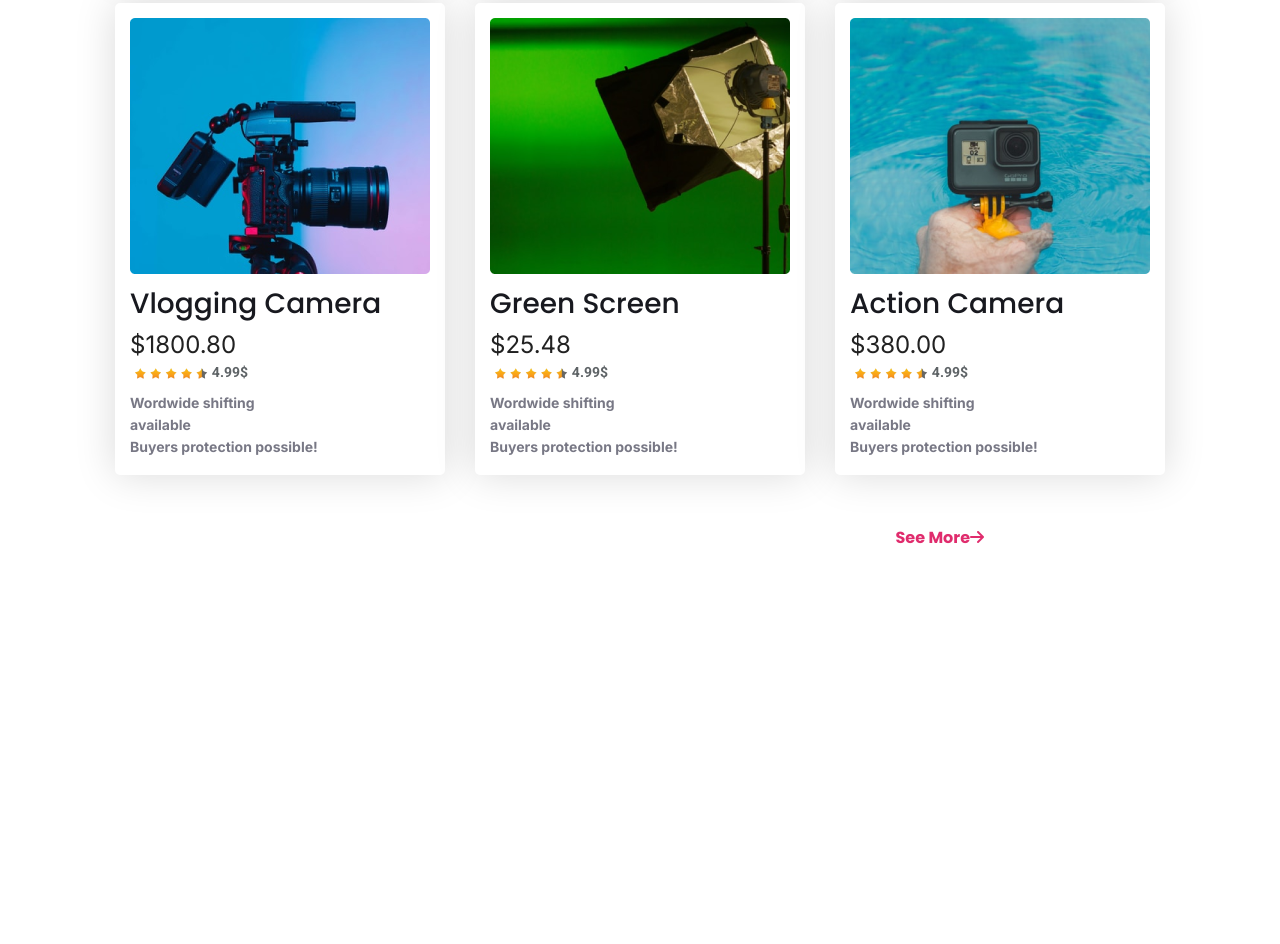
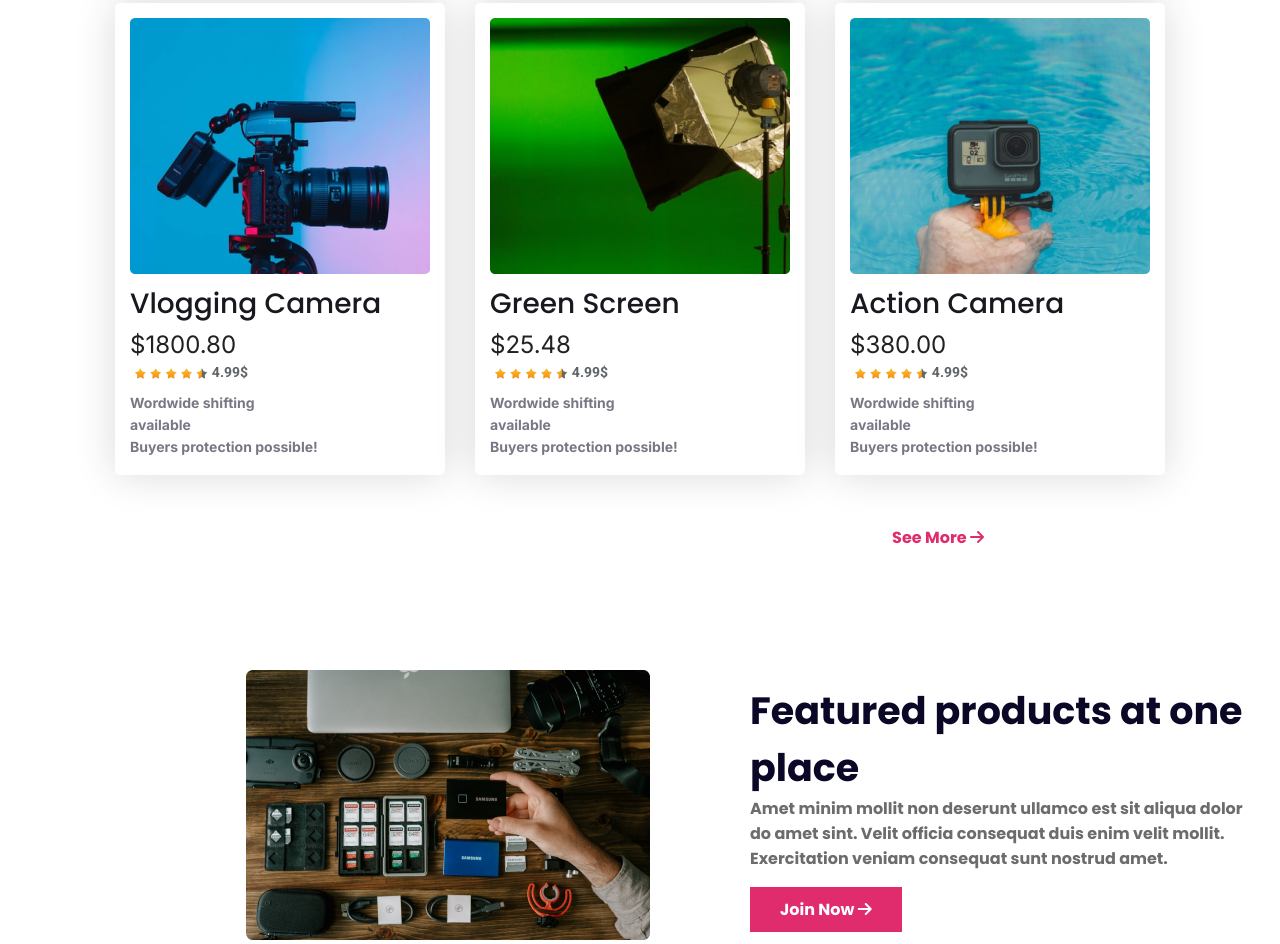
Before and after one commit to Tofazzal26/influencer-gears, a plain HTML site: page index.html in a window 1280 px wide. Shown: the part 2008-2952 px from the top of the page. Before the commit the page ends 2558 px from the top, so only its background shows below. Drawn offline with Linux system fonts and the light colour scheme.

Commit message:
our feature product section finish

```diff
--- a/index.html
+++ b/index.html
@@ -145,7 +145,23 @@
                 <p>Buyers protection possible!</p>
             </div>
         </div>
-        <h2 style="font-family: Poppins; color: #E02C6D; text-align: right; margin-right: 200px; margin-top: 50px; cursor: pointer; font-size: 16px;font-style: normal;font-weight: 700;line-height: normal;">See More<i class="fa-solid fa-arrow-right"></i></h2>
+        <h2 class="see-more">See More <i class="fa-solid fa-arrow-right"></i></h2>
+
+    </section>
+
+    <!-- feature section start -->
+
+    <section class="container">
+        <div class="feature-products">
+            <div class="feature-img">
+                <img src="images/gear.png" alt="">
+            </div>
+            <div class="feature-content">
+                <h1>Featured products at one place</h1>
+                <p>Amet minim mollit non deserunt ullamco est sit aliqua dolor do amet sint. Velit officia consequat duis enim velit mollit. Exercitation veniam consequat sunt nostrud amet.</p>
+                <button class="btn-primary2">Join Now <i class="fa-solid fa-arrow-right"></i></button>
+            </div>
+        </div>
 
     </section>
 
--- a/style.css
+++ b/style.css
@@ -141,6 +141,9 @@ nav ul li a{
     padding-top: 20px;
     padding-bottom: 20px;
 }
+.main-sponsor img{
+    cursor: pointer;
+}
 
 
     /* our collection start */
@@ -214,3 +217,61 @@ nav ul li a{
     background: #FFF;
     box-shadow: 0px 0px 40px 0px rgba(0, 0, 0, 0.15);
 }
+
+
+.see-more{
+    font-family: 'Poppins';
+    color: #E02C6D;
+    text-align: right;
+    margin-right: 200px;
+    margin-top: 50px;
+    cursor: pointer;
+    font-size: 16px;
+    font-weight: 700;
+}
+
+
+
+/* feature section start */
+
+
+.feature-products {
+    display: flex;
+    align-items: center;
+    margin-top: 120px;
+}
+
+.feature-content{
+    margin-left: 100px;
+}
+
+.feature-img {
+    margin-left: 150px;
+}
+
+.feature-content h1{
+    color: #0A0826;
+    font-family: 'Poppins';
+    font-size: 38px;
+    font-weight: 700;
+}
+
+.feature-content p{
+    color: #6C6C6C;
+    font-family: 'Poppins';
+    font-size: 16px;
+    font-weight: 700;
+    width: 500px;
+    margin-bottom: 16px;
+}
+
+.btn-primary2 {
+    padding: 10px 30px;
+    background-color: #E02C6D;
+    border: none;
+    color: #FFF;
+    font-family: 'Poppins';
+    font-size: 16px;
+    font-weight: 700;
+    cursor: pointer;
+}
```
